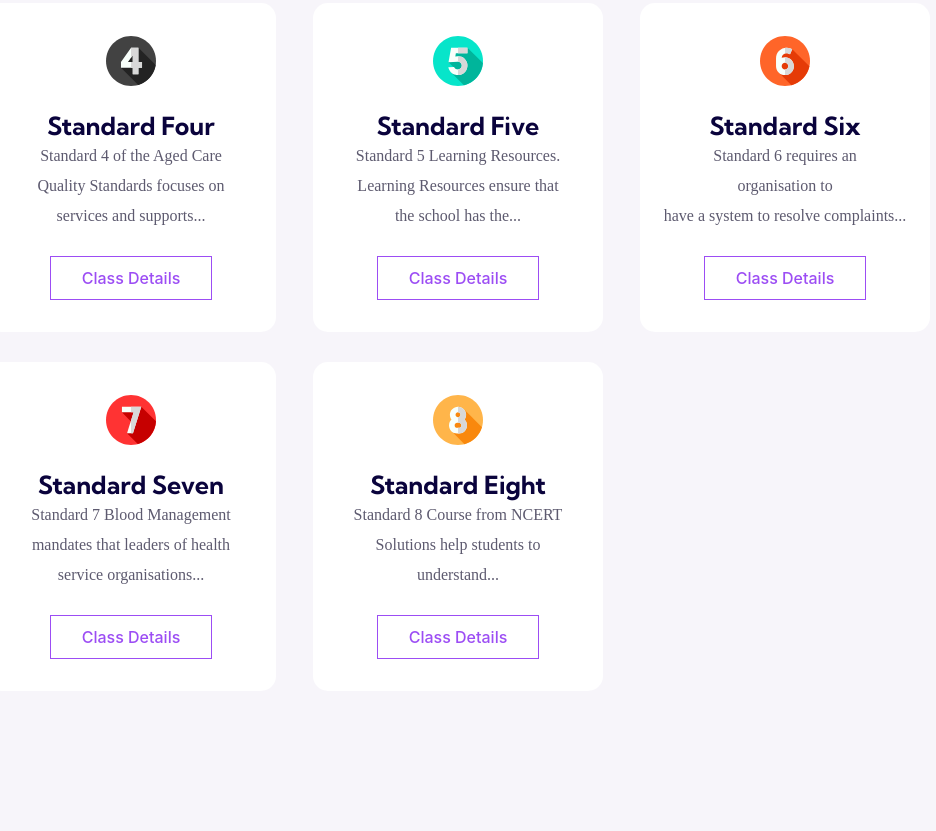
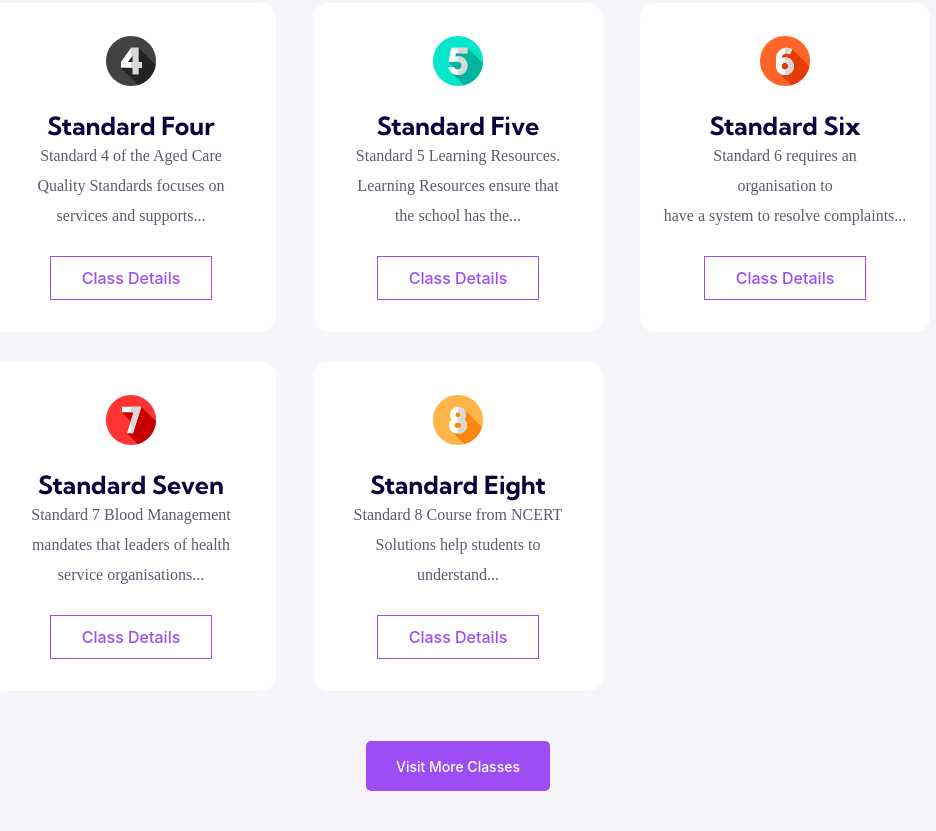
Before and after one commit to samcody007/Eduvi-E-Learning-Platform, a plain HTML site: page index.html in a window 1280 px wide. Shown: the part 2342-3173 px from the top of the page, without its empty margins (182-1118 px from the left). Before the commit the page ends 3033 px from the top, so only its background shows below. Drawn offline with Linux system fonts and the light colour scheme.

Commit message:
added buttons

```diff
--- a/assets/scss/style.scss
+++ b/assets/scss/style.scss
@@ -318,13 +318,14 @@ body{
                 }
             }
             .lessons-for-student{
-
+               display: flex;
+               flex-direction: column;
+               align-items: center;
                 margin-top: 100px;
                 .lesson-beginning-part{
                     display: flex;
                     flex-direction: column;
                     align-items: center;
-                    // justify-content: center;
                     h2{
                         color: #0A033C;
                         text-align: center;
@@ -413,6 +414,20 @@ body{
                     }
                 }
                }
+               #change-page{
+                    width: 184px;
+                    height: 50px;
+                    background-color: rgba(156, 77, 244, 1);
+                    border: none;
+                    border-radius: 5px;
+                    color: rgba(255, 255, 255, 1);
+                    margin-top: 50px;
+                    color: #FFF;
+                    text-align: center;
+                    font-family: Inter;
+                    font-size: 14px;
+                    font-weight: 500;
+               }
             }
         }
     }
--- a/index.html
+++ b/index.html
@@ -336,6 +336,19 @@
                     <button id="details">Class Details</button>
                 </div>
                </div>
+               <button id="change-page">Visit More Classes</button>
+            </div>
+            <div class="level">
+                <div class="level-info">
+                    <span></span>
+                    <h3></h3>
+                    <p></p>
+                    <button></button>
+                    <aside>
+                        <img src="" alt="">
+                        <a href=""></a>
+                    </aside>
+                </div>
             </div>
         </div>
     </div>
```
Also changed, not shown: assets/css/style.min.css, assets/img/Pattern-2.png (added), assets/img/typing-man.png (added), 1 other file.
